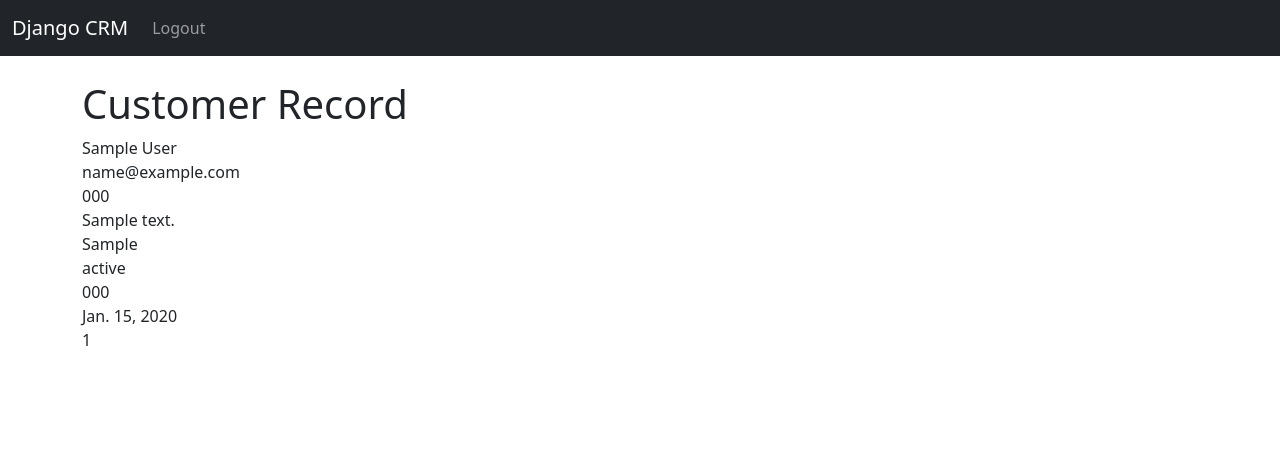
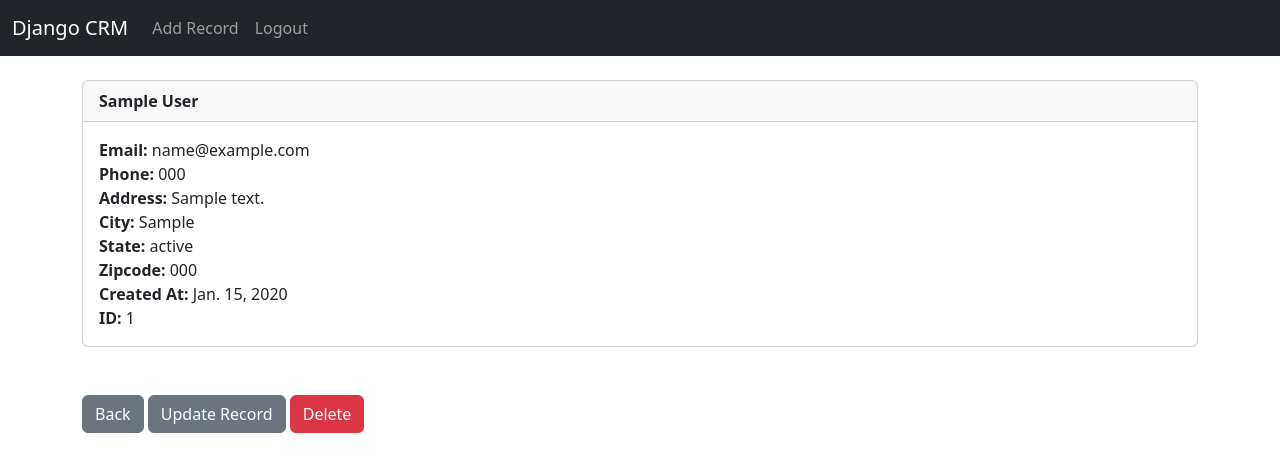
Before and after one commit to medvedevmr/django_crm, a Django app: page /record/1 in a window 1280 px wide. Shown: the top 472 px of the page. Run offline with Django 5.2, Linux system fonts and the light colour scheme; a user stored in the database is signed in; tables that the repository leaves empty hold one stand-in row (values such as "Sample post").

Commit message:
Final Project

```diff
--- a/website/templates/home.html
+++ b/website/templates/home.html
@@ -27,7 +27,7 @@
       {% if records %}
         {% for record in records %}
           <tr>
-            <td>{{ record.first_name }} {{ record.last_name }} </td>
+            <td><a href="{% url 'record' record.id %}">{{ record.first_name }} {{ record.last_name }}</a> </td>
             <td>{{ record.email }}</td>
             <td>{{ record.phone }}</td>
             <td>{{ record.address }}</td>
--- a/website/templates/navbar.html
+++ b/website/templates/navbar.html
@@ -8,6 +8,10 @@
         <ul class="navbar-nav me-auto mb-2 mb-lg-0">
 
           {% if user.is_authenticated %}
+
+          <li class="nav-item">
+            <a class="nav-link" href="{% url 'add_record' %}">Add Record</a>
+          </li>
 
           <li class="nav-item">
             <a class="nav-link" href="{% url 'logout' %}">Logout</a>
--- a/website/templates/record.html
+++ b/website/templates/record.html
@@ -1,16 +1,26 @@
 {% extends 'base.html' %}
 {% block content %}
 
-<h1>Customer Record</h1>
+<div class="card">
+    <div class="card-header">
+        <strong>{{ customer_record.first_name }} {{ customer_record.last_name }}</strong>
+    </div>
+    <div class="card-body">
+        <p class="card-text">
+            <strong> Email: </strong>{{ customer_record.email }}<br/>
+            <strong> Phone: </strong>{{ customer_record.phone }}<br/>
+            <strong> Address: </strong>{{ customer_record.address }}<br/>
+            <strong> City: </strong>{{ customer_record.city }}<br/>
+            <strong> State: </strong>{{ customer_record.state }}<br/>
+            <strong> Zipcode: </strong>{{ customer_record.zipcode }}<br/>
+            <strong> Created At: </strong>{{ customer_record.created_at }}<br/>
+            <strong> ID: </strong>{{ customer_record.id }}<br/>
+        </p>
+    </div>
+</div>
 
-{{ customer_record.first_name }} {{ customer_record.last_name }}<br/>
-{{ customer_record.email }}<br/>
-{{ customer_record.phone }}<br/>
-{{ customer_record.address }}<br/>
-{{ customer_record.city }}<br/>
-{{ customer_record.state }}<br/>
-{{ customer_record.zipcode }}<br/>
-{{ customer_record.created_at }}<br/>
-{{ customer_record.id }}<br/>
-
+<br/><br/>
+<a href="{% url 'home'  %}" class="btn btn-secondary">Back</a>
+<a href="{% url 'update_record' customer_record.id %}" class="btn btn-secondary">Update Record</a>
+<a href="{% url 'delete_record' customer_record.id %}" class="btn btn-danger">Delete</a>
 {% endblock %}
--- a/website/urls.py
+++ b/website/urls.py
@@ -7,4 +7,7 @@
     path('logout/',views.logout_user,name='logout'),
     path('register/',views.register_user,name='register'),
     path('record/<int:pk>',views.customer_record,name='record'),
+    path('delete_record/<int:pk>',views.delete_record,name='delete_record'),
+    path('add_record/',views.add_record,name='add_record'),
+    path('update_record/<int:pk>',views.update_record,name='update_record'),
 ]
--- a/website/views.py
+++ b/website/views.py
@@ -1,7 +1,7 @@
 from django.shortcuts import render, redirect
 from django.contrib.auth import authenticate, login, logout
 from django.contrib import messages
-from .forms import SignUpForm
+from .forms import SignUpForm, AddRecordForm
 from .models import Record
 
 def home(request):
@@ -54,3 +54,39 @@
     else:
         messages.success(request,'You Must Be Logged In To View That Page')
         return redirect('home')
+
+def delete_record(request,pk):
+    if request.user.is_authenticated:
+        delete_it = Record.objects.get(id=pk)
+        delete_it.delete()
+        messages.success(request,'Record Deleted Successfully')
+        return redirect('home')
+    else:
+        messages.success(request,'You Must Be Logged In To View That Page')
+        return redirect('home')
+
+def add_record(request):
+    form = AddRecordForm(request.POST or None)
+    if request.user.is_authenticated:
+        if request.method == 'POST':
+            if form.is_valid():
+                add_record = form.save()
+                messages.success(request, 'Record Added')
+                return redirect('home')
+        return render(request,'add_record.html',{'form':form})
+    else:
+        messages.success(request,'You Must Be Logged In To Add Record')
+        return redirect('home')
+
+def update_record(request,pk):
+    if request.user.is_authenticated:
+        current_record = Record.objects.get(id=pk)
+        form = AddRecordForm(request.POST or None,instance=current_record)
+        if form.is_valid():
+            form.save()
+            messages.success(request,'Record Has Changed')
+            return redirect('home')
+        return render(request,'update_record.html',{'form':form})
+    else:
+        messages.success(request,'You Must Be Logged In To Change Record')
+        return redirect('home')
```
Also changed, not shown: website/forms.py (+15 -0 lines), website/templates/add_record.html (added, +17 -0 lines), website/templates/update_record.html (added, +17 -0 lines).
